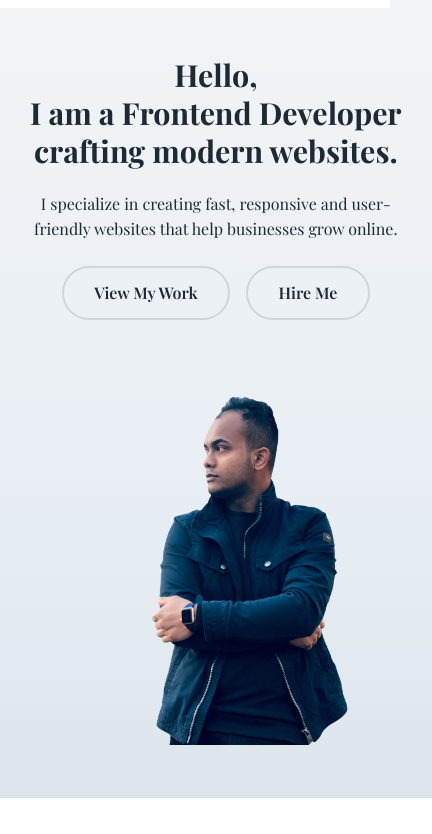
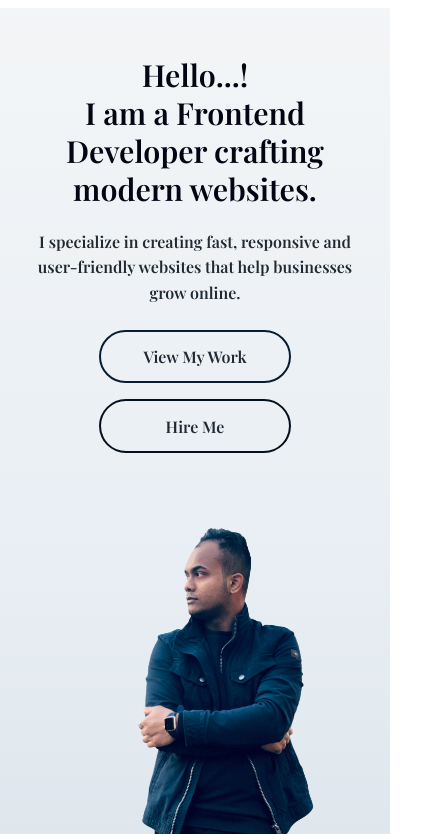
Before and after one commit to Ajihullah/updated-portfolio, a plain HTML site: page index.html in a window 390 px wide. Shown: the part 72-906 px from the top of the page, 432 px wide, since content can reach past the window. Drawn offline with nearby package versions, Linux system fonts and the light colour scheme; a web font is replaced by a local one.

Commit message:
newly designed

```diff
--- a/index.html
+++ b/index.html
@@ -8,6 +8,11 @@
     <link rel="preconnect" href="https://fonts.googleapis.com">
     <link rel="preconnect" href="https://fonts.gstatic.com" crossorigin>
     <link href="https://fonts.googleapis.com/css2?family=Playfair+Display:ital,wght@0,400..900;1,400..900&display=swap"
+        rel="stylesheet">
+    <link rel="preconnect" href="https://fonts.googleapis.com">
+    <link rel="preconnect" href="https://fonts.gstatic.com" crossorigin>
+    <link
+        href="https://fonts.googleapis.com/css2?family=Oswald:wght@200..700&family=Playfair+Display:ital,wght@0,400..900;1,400..900&display=swap"
         rel="stylesheet">
     <link rel="stylesheet" href="shared.css">
     <link rel="stylesheet" href="style.css">
@@ -39,7 +44,7 @@
 
                 <div class="hero-text">
                     <h1>
-                        Hello,<br>
+                        Hello...!<br>
                         I am a Frontend Developer crafting modern websites.
                     </h1>
 
--- a/shared.css
+++ b/shared.css
@@ -16,7 +16,7 @@ body {
   left: 0;
   width: 100%;
   box-sizing: border-box;
-  z-index: 9999;
+  z-index: 1000;
 }
 
 .navbar nav {
@@ -80,47 +80,51 @@ body {
 }
 
 .hero {
-  min-height: 100vh;
+  margin-top: 5rem;
+  min-height: calc(100vh - 5rem);
   background: linear-gradient(180deg, #f3f5f7 0%, #e9eff4 60%, #dde5ec 100%);
-  position: relative;
-  padding: 5rem 3rem 0 3rem;
+  padding: 0 3rem;
 }
 
 .hero-content {
-  padding-top: 5rem;
+  max-width: 75rem;
   display: flex;
   align-items: center;
   justify-content: space-between;
   gap: 3.8rem;
-  width: 100%;
+  margin: 0 auto;
 }
 
 /* TEXT SIDE */
 .hero-text {
   max-width: 35rem;
-  color: #1f2933;
-  margin-left: 6rem;
+  color: #040414;
 }
 
 .hero-text h1 {
+  /*font-family: "Oswald", sans-serif;*/
   font-size: 2rem;
+  font-weight: 600;
   margin: 0 0 1.3rem 0;
 }
 
 .hero-text p {
   font-size: 1.1rem;
+  font-weight: 600;
   color: #1f2933;
-  margin-bottom: 35px;
+  margin-bottom: 2.2rem;
 }
 
 /* BUTTONS */
 .hero-buttons {
   display: flex;
-  gap: 20px;
+  gap: 1.3rem;
 }
 
 .btn-primary {
-  border: 2px solid #cfd6dd;
+  min-width: 8rem;
+  text-align: center;
+  border: 2px solid #091d31;
   color: #1f2933;
   padding: 0.9rem 1.9rem;
   border-radius: 1.9rem;
@@ -135,7 +139,9 @@ body {
 }
 
 .btn-secondary {
-  border: 2px solid #cfd6dd;
+  min-width: 8rem;
+  text-align: center;
+  border: 2px solid #03101d;
   color: #1f2933;
   padding: 0.9rem 1.9rem;
   border-radius: 1.9rem;
@@ -267,7 +273,6 @@ body {
     display: flex;
   }
 
-  @media (max-width: 48rem) {
   #navMenu {
     position: absolute;
     top: 70px;
@@ -294,19 +299,15 @@ body {
     transform: translateY(0);
     pointer-events: auto;
   }
-  }
-
   .navbar nav a {
     font-size: 1.1rem;
   }
   .hero {
-    width: 100%;
     min-height: calc(100vh - 70px);
     padding: 3rem 1.3rem;
   }
 
   .hero-content {
-    width: 100%;
     flex-direction: column;
     text-align: center;
   }
@@ -347,21 +348,8 @@ body {
     width: 100%;
     height: auto;
   }
-  /* ===== MOBILE NAV ANIMATION ===== */
-  #navMenu {
-    opacity: 0;
-    transform: translateY(-10px);
-    pointer-events: none;
-    transition: all 0.3s ease;
-  }
-
-  #navMenu.active {
-    opacity: 1;
-    transform: translateY(0);
-    pointer-events: auto;
-  }
-}
 
   body.menu-open main {
     filter: blur(6px);
   }
+}
```
Lines whose indentation alone changed are shown as unchanged.
